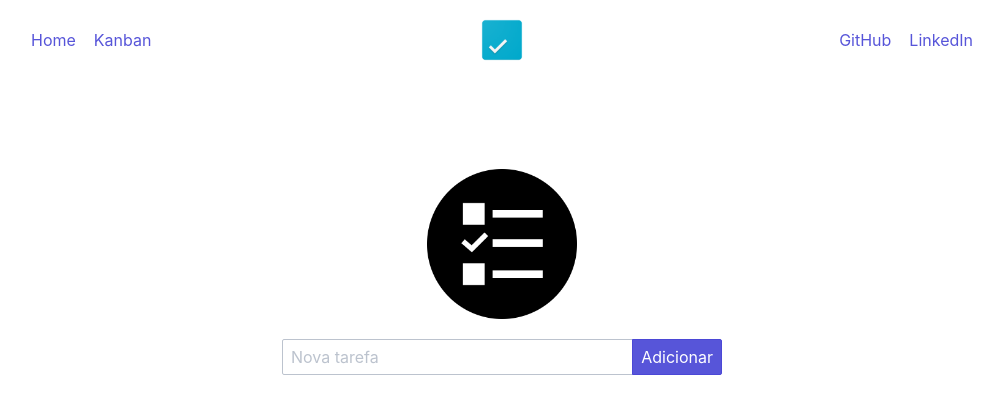
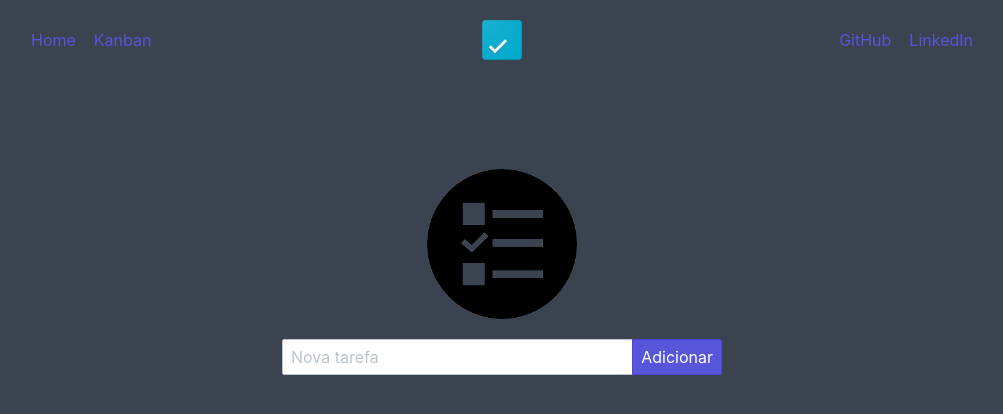
Before and after one commit to isFernandes/app_todo_vue, a Vue app: page / in a window 1280 px wide. Shown: the top 414 px of the page, without its empty margins (138-1141 px from the left). Built offline with nearby package versions, Linux system fonts and the light colour scheme.

Commit message:
inserido modo 'semi dark-mode'

```diff
--- a/src/App.vue
+++ b/src/App.vue
@@ -1,4 +1,5 @@
 <template>
+  <div class="fundoEstilizado">
     <div id="app">
       <div class="container grid-lg">
         <header class="navbar">
@@ -10,23 +11,35 @@
             <img class="img-responsive imgStyle" src="@/assets/To-Do.png" />
           </section>
           <section class="navbar-section">
-          <a target="about_blank" href="https://github.com/isFernandes/app_todo_vue" class="btn btn-link">GitHub</a>
-          <a target="about_blank" href="https://www.linkedin.com/in/iago-fernandes/" class="btn btn-link">LinkedIn</a>
+            <a
+              target="about_blank"
+              href="https://github.com/isFernandes/app_todo_vue"
+              class="btn btn-link"
+            >GitHub</a>
+            <a
+              target="about_blank"
+              href="https://www.linkedin.com/in/iago-fernandes/"
+              class="btn btn-link"
+            >LinkedIn</a>
           </section>
         </header>
-      <router-view class="pt-2"/>
+        <router-view class="pt-2" />
+      </div>
     </div>
   </div>
 </template>
 
 <style scoped>
-#app {
-  margin-top: 15px;
-}
-
 .imgStyle {
   width: 50px;
   height: 50px;
   margin: 0 auto;
 }
+
+.fundoEstilizado {
+  background: #3b4351;
+  width: 100%;
+  height: 100vh;
+  padding: 15px;
+}
 </style>
--- a/src/components/List.vue
+++ b/src/components/List.vue
@@ -1,10 +1,10 @@
 <template>
   <div class="tile" :class="{checked: todo.checked}">
     <div class="tile-icon">
-      <i class="icon icon-2x" :class="todo.checked ? 'icon-check' : 'icon-time'"></i>
+      <i class="forDarkTheme icon icon-2x" :class="todo.checked ? 'icon-check' : 'icon-time'"></i>
     </div>
     <div class="tile-content">
-      <div class="tile-subtitle">{{todo.description}}</div>
+      <div class="forDarkTheme tile-subtitle">{{todo.description}}</div>
       <div>
         <button @click="$emit('toogle', todo)" class="btn btn-link">
           <span v-if="todo.checked">Desmarcar</span>
@@ -30,12 +30,17 @@ export default {
 <style scoped>
 .checked {
   text-decoration: line-through;
-  color: lightgray;
+  color: rgba(185, 185, 185, 0.664);
+  opacity: 0.7;
 }
 
 .tile {
   margin-top: 10px;
   padding: 1rem;
-  box-shadow: 0 0.25rem 1rem rgba(48, 55, 66, 0.15);
+  box-shadow: 0 0.25rem 1rem rgba(98, 108, 124, 0.15);
+}
+
+.forDarkTheme{
+  color: rgb(240, 238, 238);
 }
 </style>
--- a/src/views/kanban/Kanban.vue
+++ b/src/views/kanban/Kanban.vue
@@ -80,7 +80,7 @@ export default {
 .columns .column .panel {
   height: 100%;
   border: 0;
-  box-shadow: 0 0.25rem 1rem rgba(48, 55, 66, 0.15);
+  box-shadow: 0 0.25rem 1rem rgba(98, 108, 124, 0.15);
 }
 
 /* Espaçamento dos PANELS */
```
Lines whose indentation alone changed are shown as unchanged.
